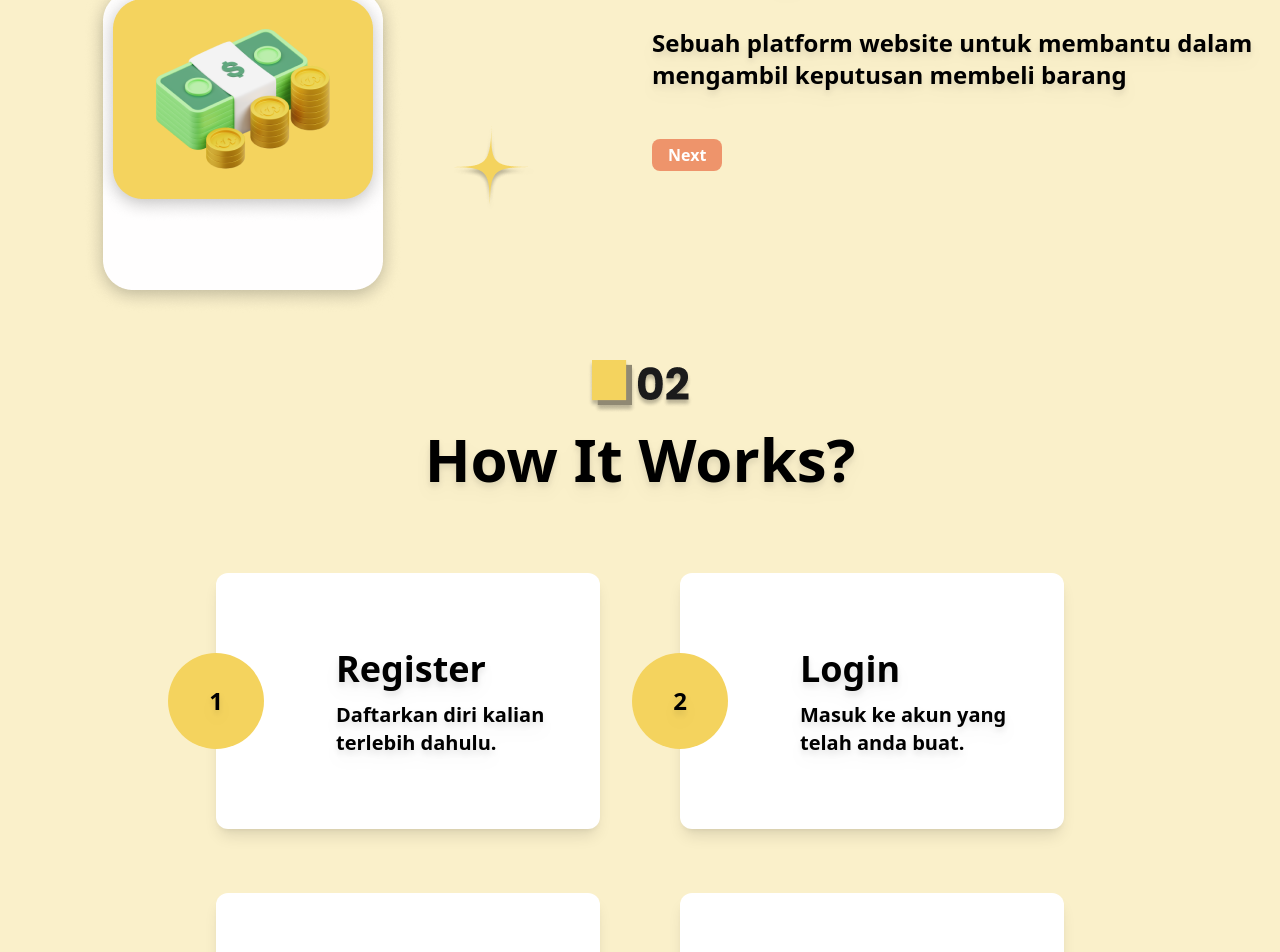
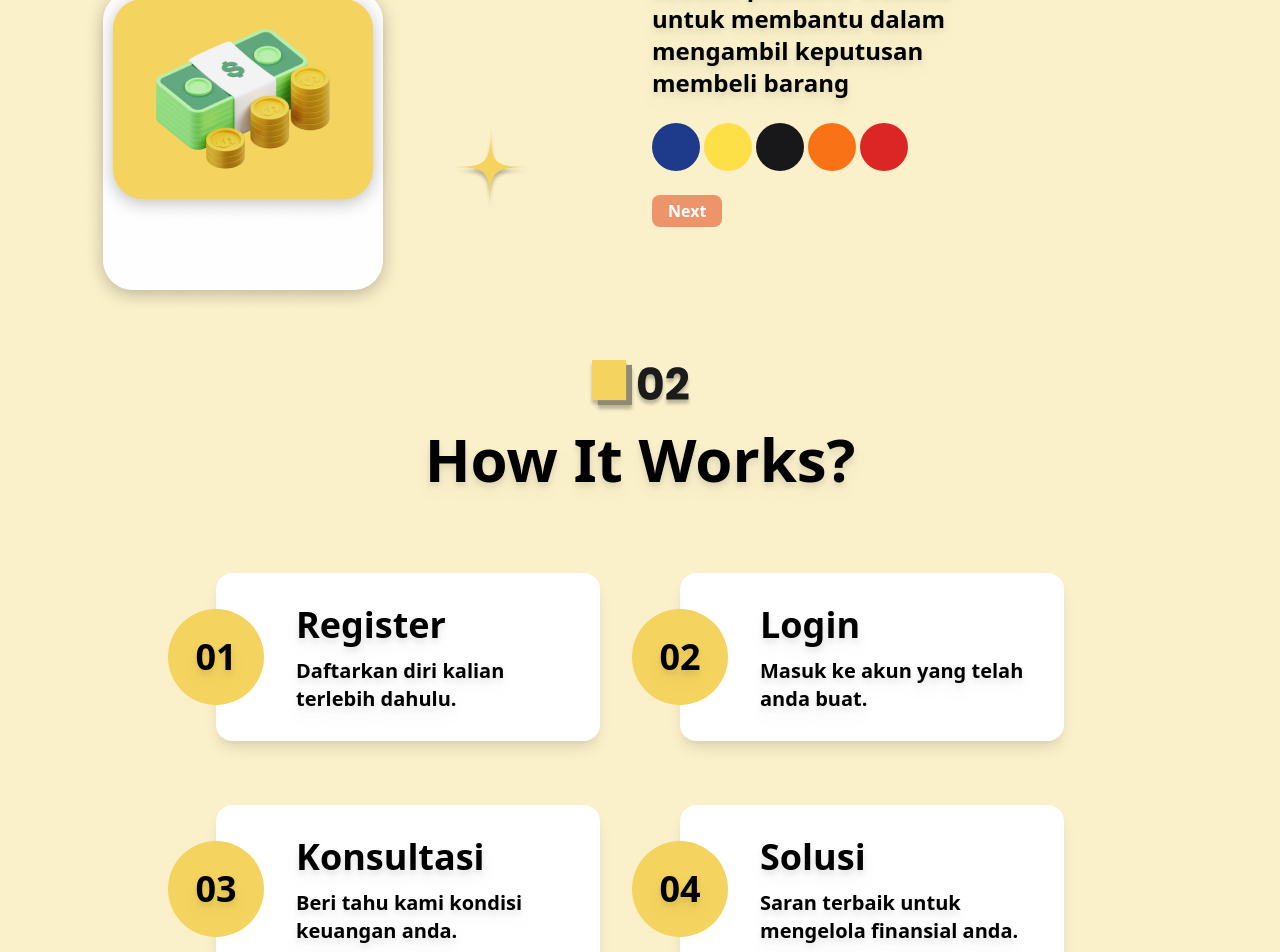
Before and after one commit to flexsible/budgetwise, a React (Vite) app: page / in a window 1280 px wide. Shown: the part 1240-2192 px from the top of the page. Built offline with nearby package versions, Linux system fonts and the light colour scheme.

Commit message:
style fixing

```diff
--- a/src/components/AboutUs.jsx
+++ b/src/components/AboutUs.jsx
@@ -13,9 +13,16 @@ function AboutUs () {
         <h1 className='py-6 text-6xl font-bold text-black drop-shadow-lg my-1'>
           <span className='text-black'>Tentang BudgetWise</span>
         </h1>
-        <h2 className='py-6 text-black text-2xl drop-shadow-lg font-semibold'>
+        <h2 className='py-6 text-black text-2xl drop-shadow-lg font-semibold w-1/2'>
           Sebuah platform website untuk membantu dalam mengambil keputusan membeli barang
         </h2>
+        <ul className='flex gap-1'>
+          <li className='flex flex-col bg-blue-900 text-transparent rounded-full w-12 h-12'>1</li>
+          <li className='flex flex-col bg-yellow-300 text-transparent rounded-full w-12 h-12'>1</li>
+          <li className='flex flex-col bg-zinc-900 text-transparent rounded-full w-12 h-12'>1</li>
+          <li className='flex flex-col bg-orange-500 text-transparent rounded-full w-12 h-12'>1</li>
+          <li className='flex flex-col bg-red-600 text-transparent rounded-full w-12 h-12'>1</li>
+        </ul>
         <button className="my-6 block font-bold text-white rounded-lg px-4 py-1 bg-[#EE946B]">Next</button>
       </div>
     </div>
--- a/src/components/Footer.jsx
+++ b/src/components/Footer.jsx
@@ -41,12 +41,12 @@ export default function Footer () {
                 </ul>
               </div>
             </div>
-        </div>
+          </div>
           <hr className="my-6 border-gray-200 sm:mx-auto dark:border-gray-700 lg:my-8" />
           <div className="sm:flex sm:items-center sm:justify-between">
             <span className="text-sm text-gray-500 sm:text-center dark:text-gray-400">© 2023 <a href="" className="hover:underline">BudgetWise</a>. All Rights Reserved.
             </span>
-            <div className="flex mt-4 sm:justify-center sm:mt-0">
+            <div className="flex mt-4 gap-3 sm:justify-center sm:mt-0">
               <a href="#" className="text-gray-500 hover:text-gray-900 dark:hover:text-white">
                 <FaFacebook className='fill-[#F4D35E] text-3xl'/>
                 <span className="sr-only">Facebook page</span>
--- a/src/components/HowItWorks.jsx
+++ b/src/components/HowItWorks.jsx
@@ -12,11 +12,11 @@ function HowItWorks () {
         </h1>
         <div className="justify-center"></div>
         <div className="flex justify-center items-center gap-20 mb-6 pb-10">
-          <div className="relative w-96 h-64 bg-white rounded-xl shadow-lg p-6 flex items-center">
+          <div className="relative w-96 h-fit bg-white rounded-2xl shadow-lg p-6 flex items-center">
             <div className="absolute left-0 top-1/2 transform -translate-y-1/2 -ml-12 w-24 h-24 bg-[#F4D35E] rounded-full flex justify-center items-center">
-              <span className="text-black text-2xl drop-shadow-lg font-semibold">1</span>
+              <span className="text-black text-4xl drop-shadow-lg font-bold">01</span>
             </div>
-            <div className="ml-24 flex flex-col justify-center h-full">
+            <div className="ml-14 flex flex-col justify-center h-full">
               <h1 className="py-1 text-4xl font-bold text-black drop-shadow-lg my-1">
                 Register
               </h1>
@@ -25,11 +25,11 @@ function HowItWorks () {
               </h2>
             </div>
           </div>
-          <div className="relative w-96 h-64 bg-white rounded-xl shadow-lg p-6 flex items-center">
+          <div className="relative w-96 h-fit bg-white rounded-2xl shadow-lg p-6 flex items-center">
             <div className="absolute left-0 top-1/2 transform -translate-y-1/2 -ml-12 w-24 h-24 bg-[#F4D35E] rounded-full flex justify-center items-center">
-              <span className="text-black text-2xl drop-shadow-lg font-semibold">2</span>
+              <span className="text-black text-4xl drop-shadow-lg font-bold">02</span>
             </div>
-            <div className="ml-24 flex flex-col justify-center h-full">
+            <div className="ml-14 flex flex-col justify-center h-full">
               <h1 className="py-1 text-4xl font-bold text-black drop-shadow-lg my-1">
                 Login
               </h1>
@@ -40,11 +40,11 @@ function HowItWorks () {
           </div>
         </div>
         <div className="flex justify-center items-center gap-20">
-          <div className="relative w-96 h-64 bg-white rounded-xl shadow-lg p-6 flex items-center">
+          <div className="relative w-96 h-fit bg-white rounded-2xl shadow-lg p-6 flex items-center">
             <div className="absolute left-0 top-1/2 transform -translate-y-1/2 -ml-12 w-24 h-24 bg-[#F4D35E] rounded-full flex justify-center items-center">
-              <span className="text-black text-2xl drop-shadow-lg font-semibold">3</span>
+              <span className="text-black text-4xl drop-shadow-lg font-bold">03</span>
             </div>
-            <div className="ml-24 flex flex-col justify-center h-full">
+            <div className="ml-14 flex flex-col justify-center h-full">
               <h1 className="py-1 text-4xl font-bold text-black drop-shadow-lg my-1">
                 Konsultasi
               </h1>
@@ -53,11 +53,11 @@ function HowItWorks () {
               </h2>
             </div>
           </div>
-          <div className="relative w-96 h-64 bg-white rounded-xl shadow-lg p-6 flex items-center">
+          <div className="relative w-96 h-fit bg-white rounded-2xl shadow-lg p-6 flex items-center">
             <div className="absolute left-0 top-1/2 transform -translate-y-1/2 -ml-12 w-24 h-24 bg-[#F4D35E] rounded-full flex justify-center items-center">
-              <span className="text-black text-2xl drop-shadow-lg font-semibold">4</span>
+              <span className="text-black text-4xl drop-shadow-lg font-bold">04</span>
             </div>
-            <div className="ml-24 flex flex-col justify-center h-full">
+            <div className="ml-14 flex flex-col justify-center h-full">
               <h1 className="py-1 text-4xl font-bold text-black drop-shadow-lg my-1">
                 Solusi
               </h1>
```
